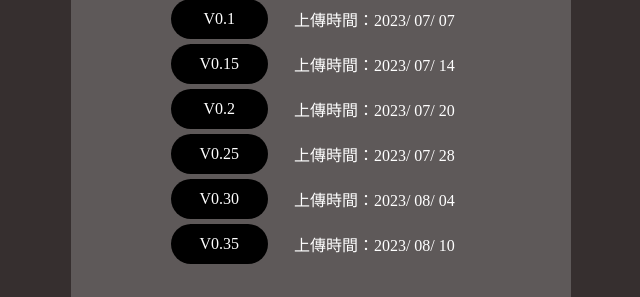
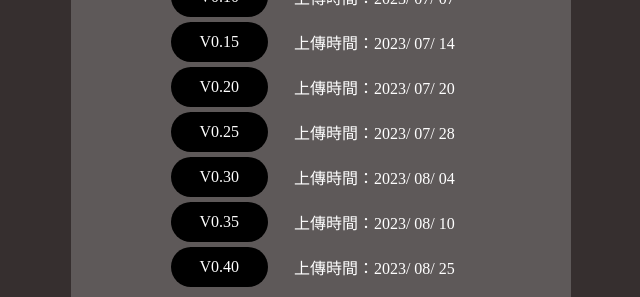
Before and after one commit to liuzhien010471/Barrage-Game-Yzu, a plain HTML site: page index.html in a window 1280 px wide. Shown: the part 282-579 px from the top of the page, without its empty margins (319-959 px from the left). Drawn offline with Linux system fonts and the light colour scheme.

Commit message:
Add files via upload

```diff
--- a/index.html
+++ b/index.html
@@ -150,7 +150,7 @@
         <hr>
 
         <div>
-            <span class="btn"><a href="./版本/v0.10/">V0.1</a></span>
+            <span class="btn"><a href="./版本/v0.10/">V0.10</a></span>
             <span class="dataText">上傳時間：2023/ 07/ 07</span>
         </div>
         <div>
@@ -158,7 +158,7 @@
             <span class="dataText">上傳時間：2023/ 07/ 14</span>
         </div>
         <div>
-            <span class="btn"><a href="./版本/v0.20/">V0.2</a></span>
+            <span class="btn"><a href="./版本/v0.20/">V0.20</a></span>
             <span class="dataText">上傳時間：2023/ 07/ 20</span>
         </div>
         <div>
@@ -172,6 +172,10 @@
         <div>
             <span class="btn"><a href="./版本/v0.35/">V0.35</a></span>
             <span class="dataText">上傳時間：2023/ 08/ 10</span>
+        </div>
+        <div>
+            <span class="btn"><a href="./版本/v0.40/">V0.40</a></span>
+            <span class="dataText">上傳時間：2023/ 08/ 25</span>
         </div>
 
 
```
